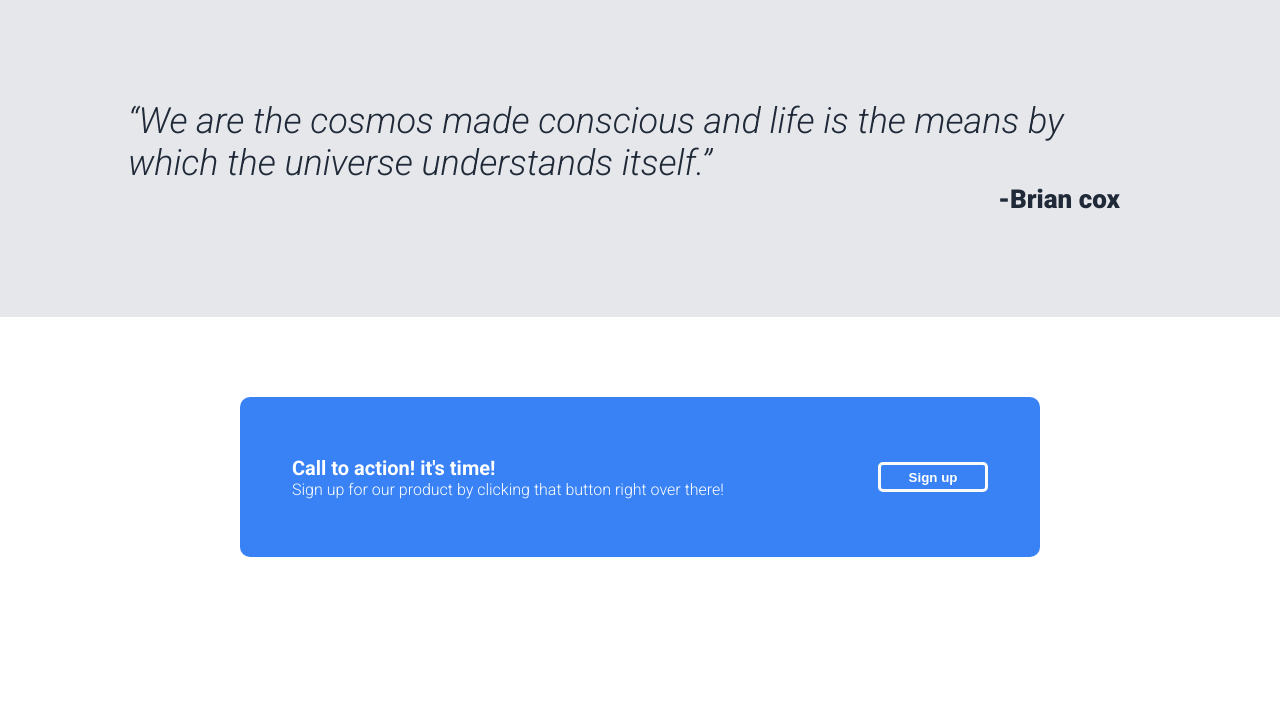
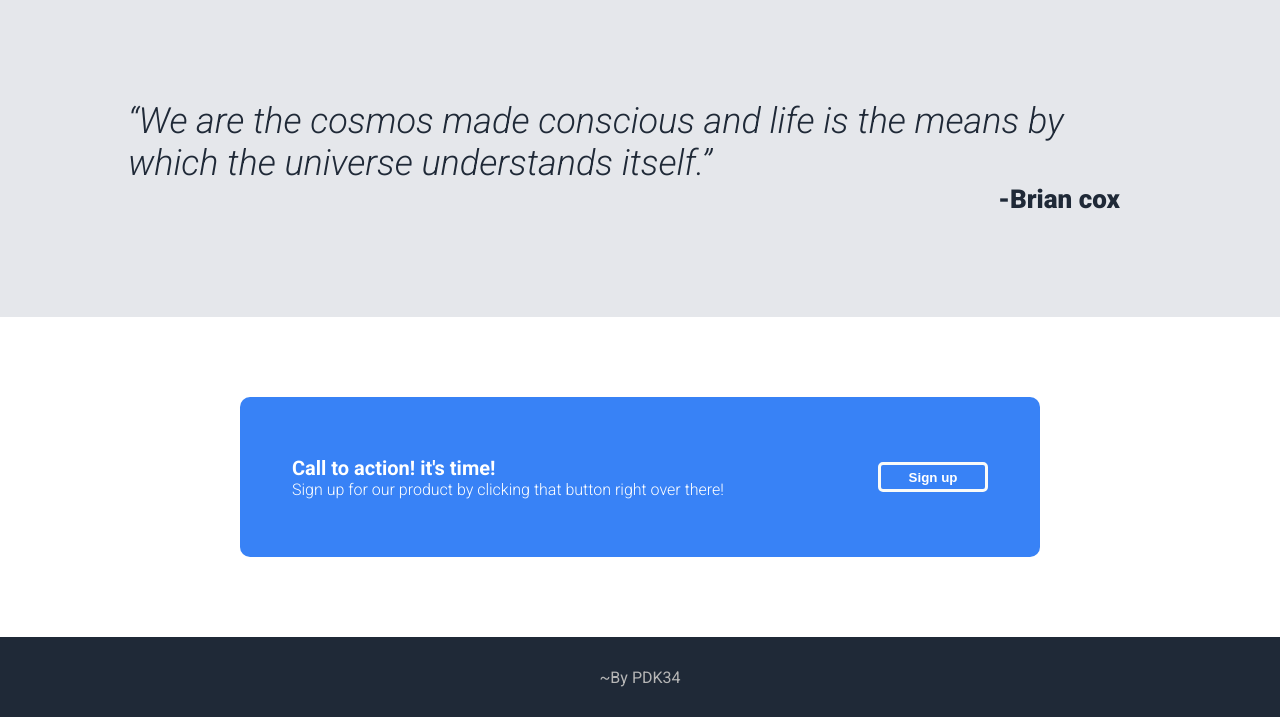
Before and after one commit to PDK34/odin-landing_page, a plain HTML site: page index.html in a window 1280 px wide. Shown: the part 634-1351 px from the top of the page. Before the commit the page ends 1271 px from the top, so only its background shows below. Drawn offline with Linux system fonts and the light colour scheme.

Commit message:
Add footer section

```diff
--- a/index.html
+++ b/index.html
@@ -50,6 +50,6 @@
     </div>
     <button class="b2">Sign up</button>
   </div>
-  <div class="footer"></div>
+  <div class="footer">~By PDK34</div>
 </body>
 </html>
--- a/style.css
+++ b/style.css
@@ -150,7 +150,7 @@ color: #F9FAF8;
 
 .item4{
     min-height: 20vh;
-    margin: 80px 240px;
+    margin: 80px 240px ;
     display: flex;
     justify-content: space-around;
     align-items: center;
@@ -180,3 +180,12 @@ color: #F9FAF8;
     font-weight: 600;
 
 }
+
+.footer{
+    min-height: 10vh;
+    background-color: #1F2937;
+    color: #b6b6b6;
+    display: flex;
+    justify-content: center;
+    align-items: center;
+}
```
